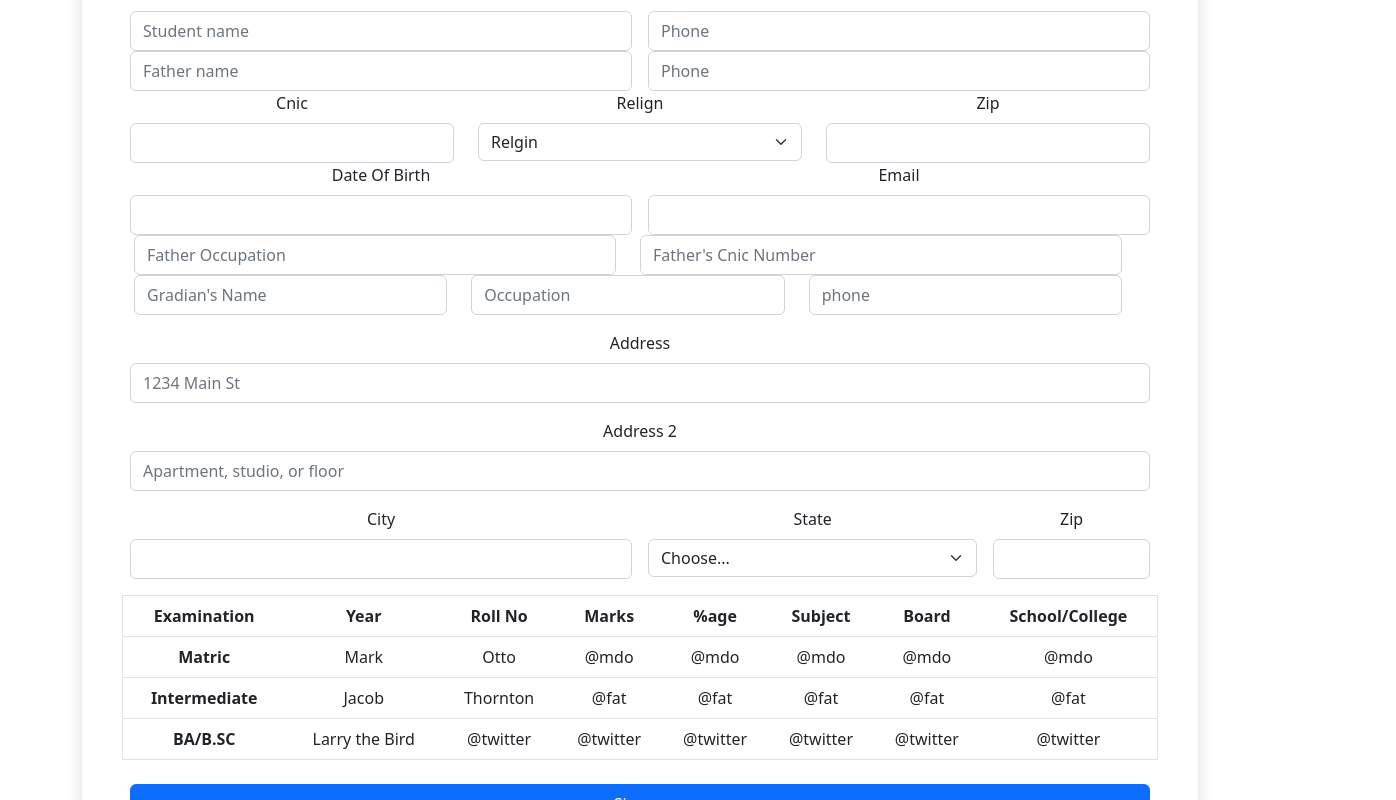
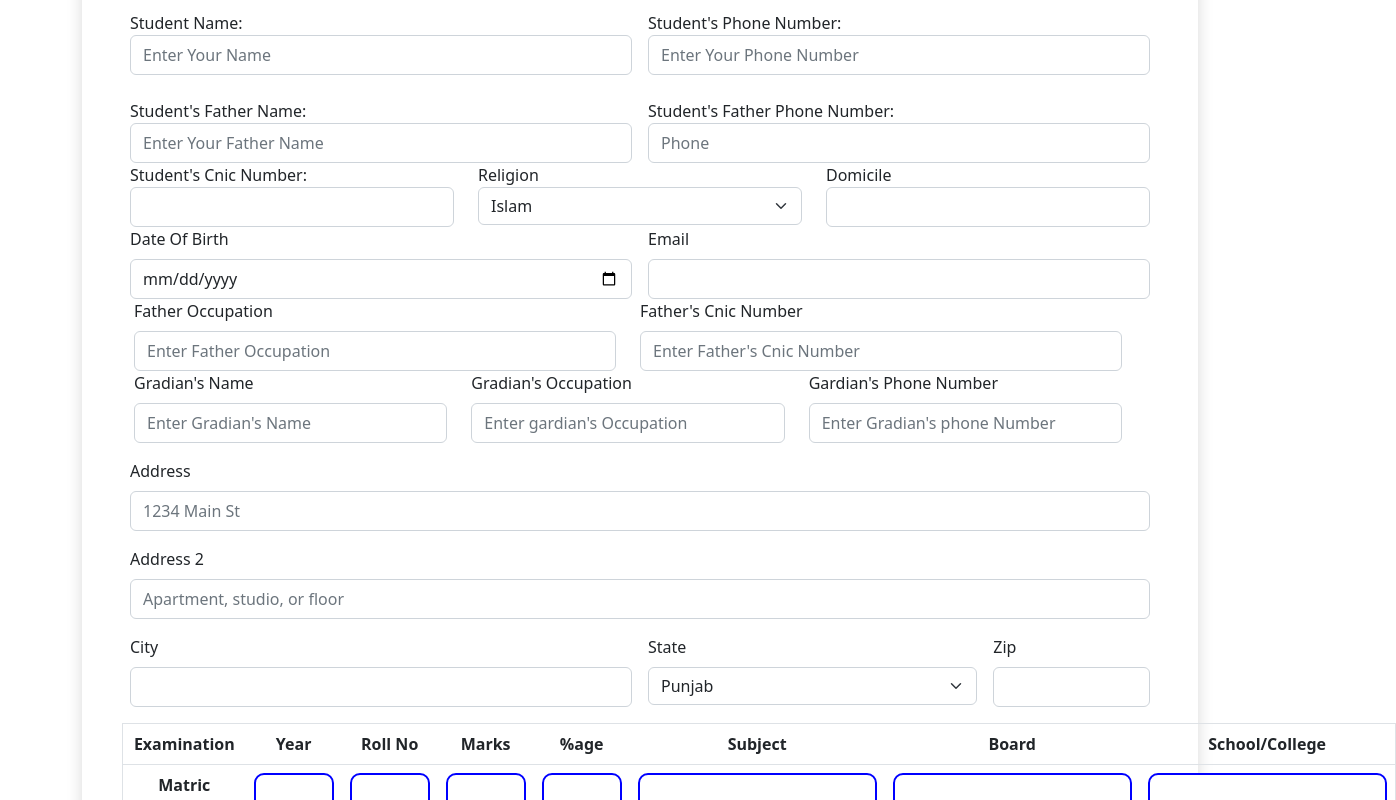
Before and after one commit to MUHAMMADASIF123/cmsfyp, a React (Create React App) app: page /apply in a window 1280 px wide. Shown: the part 420-1220 px from the top of the page, 1396 px wide, since content can reach past the window. Built offline with nearby package versions, Linux system fonts and the light colour scheme.

Commit message:
registrationform

```diff
--- a/src/Components/RegistrationForm.js
+++ b/src/Components/RegistrationForm.js
@@ -61,9 +61,9 @@ function RegistrationForm () {
     <h6>Group For Intermediate</h6>
 
   </div>
-  <select class="custom-select" id="inputGroupSelect01" style={{width:200}}>
+  <select class="custom-select" id="inputGroupSelect01" style={{width:220}}>
     <option selected>F.Sc(Pre-Medical)</option>
-    <option value="1">F.Sc(Pre-engineering)</option>
+    <option value="1">F.Sc(Pre-Engineering)</option>
     <option value="2">F.A</option>
     <option value="2">I.Com</option>
     <option value="2">I.C.S</option>
@@ -126,89 +126,103 @@ function RegistrationForm () {
 </div>
         <div class="row g-3">
   <div className="col">
-    <input type="text" class="form-control" placeholder="Student name" aria-label="First name"/>
+  <label className="d-flex justify-content-start" for="exampleInputName">Student Name:</label>
+  {/* <h6 className="ms-0">name</h6> */}
+    <input type="text" class="form-control" id="exampleInputName" placeholder="Enter Your Name" aria-label="First name"/>
   </div>
   <div className="col">
-    <input type="text" class="form-control" placeholder="Phone" aria-label="Last name"/>
+  <label className="d-flex justify-content-start" for="exampleInputPhone">Student's Phone Number:</label>
+    <input type="number" class="form-control" id="exampleInputPhone" placeholder="Enter Your Phone Number" aria-label="Last name"/>
   </div>
 </div>
-<div class="row g-3">
+<div class="row g-3 mt-2">
   <div className="col">
-    <input type="text" class="form-control" placeholder="Father name" aria-label="First name"/>
+  <label className="d-flex justify-content-start" for="exampleInputName">Student's Father Name:</label>
+    <input type="text" class="form-control" placeholder="Enter Your Father Name" id="exampleInputName"  aria-label="First name"/>
   </div>
   <div className="col">
-    <input type="text" class="form-control" placeholder="Phone" aria-label="Last name"/>
+  <label className="d-flex justify-content-start" for="exampleInputPhone">Student's Father Phone Number:</label>
+    <input type="text" class="form-control" id="exampleInputPhone" placeholder="Phone" aria-label="Last name"/>
   </div>
 </div>
 <div className="row">
 <div className="col-md-4">
-    <label for="inputCity" class="form-label">Cnic</label>
-    <input type="number" class="form-control" id="inputCity"/>
+<label className="d-flex justify-content-start" for="exampleInputCnic">Student's Cnic Number:</label>
+    <input type="number" class="form-control" id="exampleInputCnic"/>
   </div>
   <div className="col-md-4">
-    <label for="inputState" class="form-label">Relign</label>
-    <select id="inputState" class="form-select">
-      <option selected>Relgin</option>
-      <option>islam</option>
+    <label for="inputState" className="form-label d-flex justify-content-start mb-0">Religion</label>
+    <select id="inputState" class="form-select ">
+      <option selected>Islam</option>
+      <option>Chrision</option>
     </select>
   </div>
   <div className="col-md-4">
-    <label for="inputZip" class="form-label">Zip</label>
+    <label for="inputZip" className="form-label d-flex justify-content-start mb-0">Domicile</label>
     <input type="text" class="form-control" id="inputZip"/>
   </div>
   </div>
   {/* address section */}
   <div class="row g-3">
   <div class="col-md-6">
-    <label for="inputEmail4" class="form-label">Date Of Birth</label>
-    <input type="email" class="form-control" id="inputEmail4"/>
+    <label for="inputEmail4" className="form-label d-flex justify-content-start">Date Of Birth</label>
+    <input type="date" class="form-control" id="inputEmail4"/>
   </div>
   <div class="col-md-6">
-    <label for="inputPassword4" class="form-label">Email</label>
+    <label for="inputPassword4" className="form-label d-flex justify-content-start">Email</label>
     <input type="email" class="form-control" id="inputPassword4"/>
   </div>
   <div className="row">
   <div className="col-md-6">
-    <input type="text" class="form-control" placeholder="Father Occupation" aria-label="First name"/>
+  <label for="inputOccupation4" className="form-label d-flex justify-content-start">Father Occupation</label>
+    <input type="text" class="form-control" id="inputOccupation4" placeholder="Enter Father Occupation" aria-label="First name"/>
   </div>
 
   <div className="col-md-6">
-    <input type="number" class="form-control" placeholder="Father's Cnic Number" aria-label="First name"/>
+  <label for="inputCnic" className="form-label d-flex justify-content-start"> Father's Cnic Number</label>
+    <input type="number" class="form-control" id="inputCnic" placeholder="Enter Father's Cnic Number" aria-label="First name"/>
   </div>
   </div>
   <div className="row">
   <div className="col-md-4">
-    <input type="text" class="form-control" placeholder="Gradian's Name" aria-label="First name"/>
+  <label for="inputOccupation4" className="form-label d-flex justify-content-start">Gradian's Name</label>
+    <input type="text" class="form-control" id="inputOccupation4" placeholder="Enter Gradian's Name" aria-label="First name"/>
   </div>
 
   <div className="col-md-4">
-    <input type="number" class="form-control" placeholder="Occupation" aria-label="First name"/>
+  <label for="inputOccupation4" className="form-label d-flex justify-content-start">Gradian's Occupation</label>
+    <input type="number" class="form-control" placeholder="Enter gardian's Occupation" aria-label=" First name"/>
   </div>
   <div className="col-md-4">
-    <input type="number" class="form-control" placeholder="phone" aria-label="First name"/>
+  <label for="inputOccupation4" className="form-label d-flex justify-content-start">Gardian's Phone Number</label>
+    <input type="number" class="form-control" placeholder="Enter Gradian's phone Number" aria-label="First name"/>
   </div>
   </div>
   <div class="col-12">
-    <label for="inputAddress" class="form-label">Address</label>
+    <label for="inputAddress" className="form-label d-flex justify-content-start">Address</label>
     <input type="text" class="form-control" id="inputAddress" placeholder="1234 Main St"/>
   </div>
   <div class="col-12">
-    <label for="inputAddress2" class="form-label">Address 2</label>
+    <label for="inputAddress2" className="d-flex justify-content-start form-label">Address 2</label>
     <input type="text" class="form-control" id="inputAddress2" placeholder="Apartment, studio, or floor"/>
   </div>
   <div class="col-md-6">
-    <label for="inputCity" class="form-label">City</label>
+    <label for="inputCity" className=" d-flex justify-content-start form-label">City</label>
     <input type="text" class="form-control" id="inputCity"/>
   </div>
   <div class="col-md-4">
-    <label for="inputState" class="form-label">State</label>
+    <label for="inputState" className=" d-flex justify-content-start form-label">State</label>
     <select id="inputState" class="form-select">
-      <option selected>Choose...</option>
-      <option>...</option>
+      <option selected>Punjab</option>
+      <option >Balochistan</option>
+      <option >Sindh</option>
+      <option >Khyber Pakhtunkhwa</option>
+      <option>
+Gilgit-Baltistan</option>
     </select>
   </div>
   <div class="col-md-2">
-    <label for="inputZip" class="form-label">Zip</label>
+    <label for="inputZip" className="form-label d-flex justify-content-start ">Zip</label>
     <input type="text" class="form-control" id="inputZip"/>
   </div>
 
@@ -229,35 +243,34 @@ function RegistrationForm () {
   <tbody>
     <tr>
       <th scope="row">Matric</th>
-      <td>Mark</td>
-      <td>Otto</td>
-      <td>@mdo</td>
-      <td>@mdo</td>
-      <td>@mdo</td>
-      <td>@mdo</td>
-      <td>@mdo</td>
-
+      <td ><input  type='number' style={{width:80}}></input></td>
+      <td ><input  type='number' style={{width:80}}></input></td>
+      <td ><input  type='number' style={{width:80}}></input></td>
+      <td ><input  type='number' style={{width:80}}></input></td>
+      <td><input type='text'></input></td>
+      <td><input type='text'></input></td>
+      <td><input type='text'></input></td>
     </tr>
     <tr>
       <th scope="row">Intermediate</th>
-      <td>Jacob</td>
-      <td>Thornton</td>
-      <td>@fat</td>
-      <td>@fat</td>
-      <td>@fat</td>
-      <td>@fat</td>
-      <td>@fat</td>
+      <td ><input  type='number' style={{width:80}}></input></td>
+      <td ><input  type='number' style={{width:80}}></input></td>
+      <td ><input  type='number' style={{width:80}}></input></td>
+      <td ><input  type='number' style={{width:80}}></input></td>
+      <td><input type='text'></input></td>
+      <td><input type='text'></input></td>
+      <td><input type='text'></input></td>
 
     </tr>
     <tr>
       <th scope="row">BA/B.SC</th>
-      <td >Larry the Bird</td>
-      <td>@twitter</td>
-      <td>@twitter</td>
-      <td>@twitter</td>
-      <td>@twitter</td>
-      <td>@twitter</td>
-      <td>@twitter</td>
+      <td ><input  type='number' style={{width:80}}></input></td>
+      <td ><input  type='number' style={{width:80}}></input></td>
+      <td ><input  type='number' style={{width:80}}></input></td>
+      <td ><input  type='number' style={{width:80}}></input></td>
+      <td><input type='text'></input></td>
+      <td><input type='text'></input></td>
+      <td><input type='text'></input></td>
     </tr>
   </tbody>
 </table>
@@ -270,7 +283,7 @@ function RegistrationForm () {
             className="mt-2  btn btn-primary w-100"
           >
             {" "}
-            Signup
+            Submit
           </button>
 
         </form>
```
